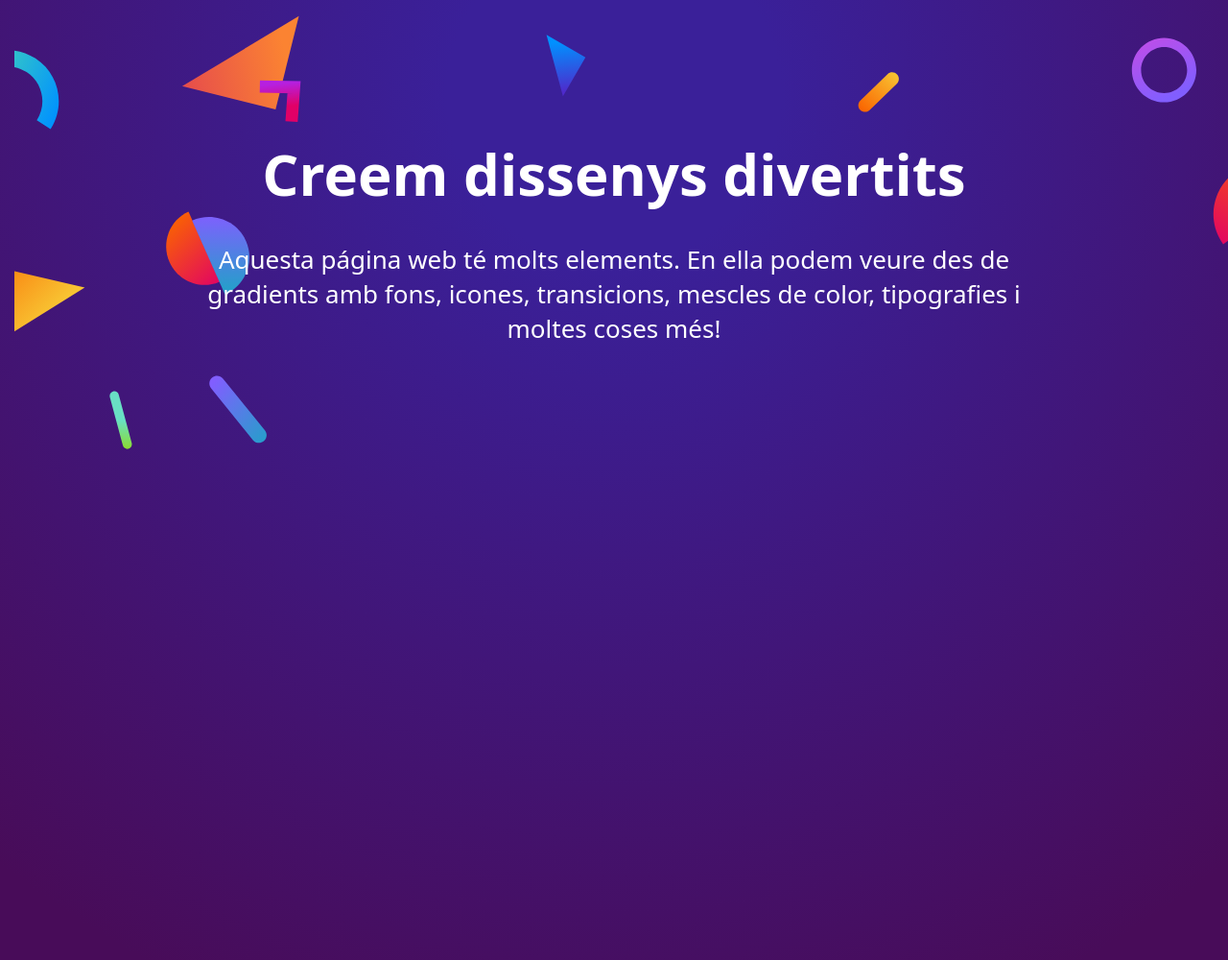
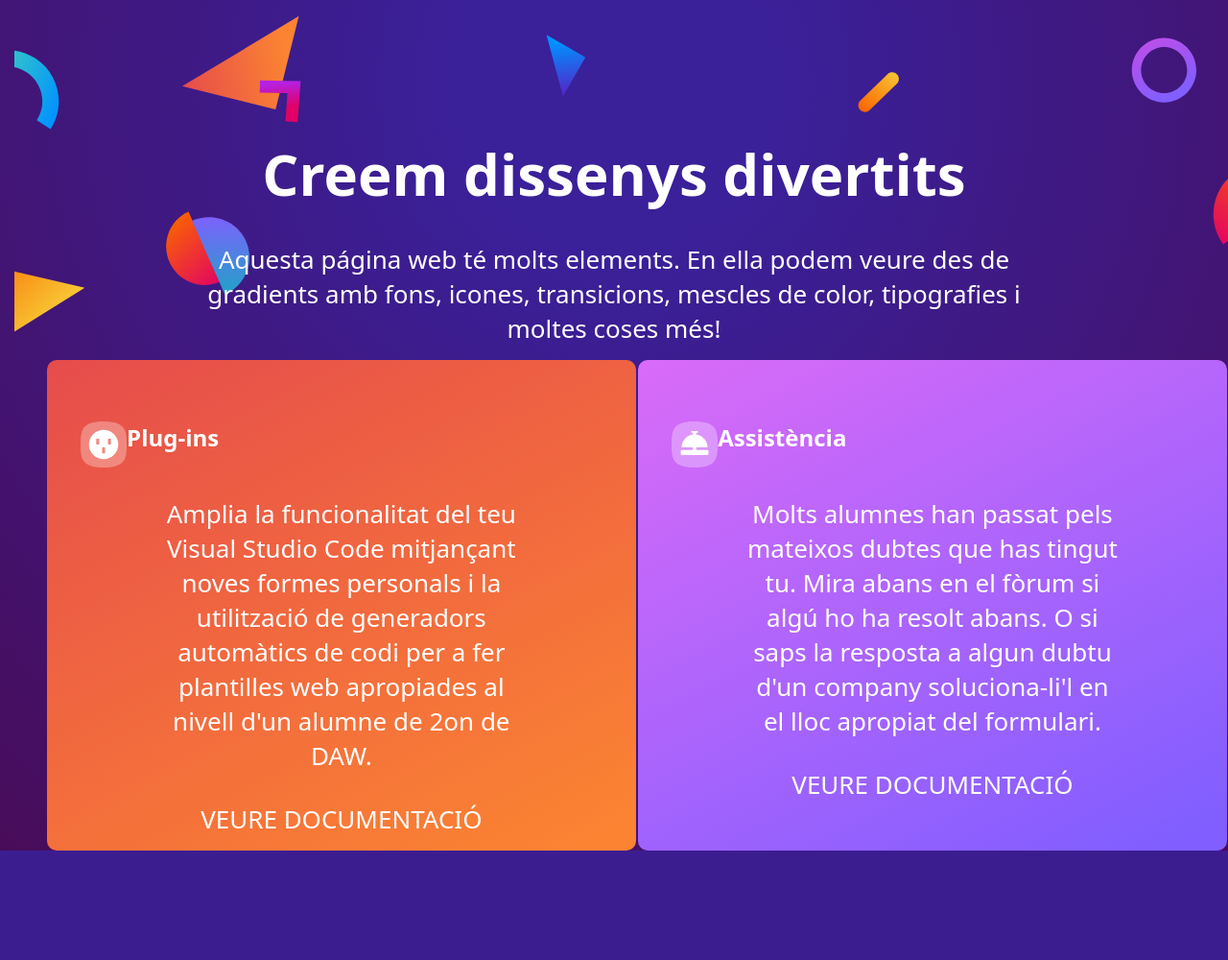
Before and after one commit to DomaxX26/Programming, a PHP site: page / in a window 1280 px wide. Shown: the part 50-1050 px from the top of the page at 96% size. After the commit the page ends 936 px from the top, so only its background shows below. Run offline with PHP 8.4, Linux system fonts and the light colour scheme.

Commit message:
HTML y CSS

```diff
--- a/HTML y CSS/Tema 6/Activitat Final/UD6ACTFINAL/css/estils.css
+++ b/HTML y CSS/Tema 6/Activitat Final/UD6ACTFINAL/css/estils.css
@@ -1,3 +1,8 @@
+@font-face {
+    font-family:Source Code Pro;
+    src: url(../fonts/Source_Code_Pro/SourceCodePro-Italic-VariableFont_wght.ttf);
+}
+
 *{
     margin: 0;
     box-sizing: border-box;
@@ -16,6 +21,7 @@ header .col-6{
     padding-bottom: 0.5%;
     align-items: center;
 }
+
 header .menu{
     font-size: 13px;
     justify-content: space-around;
@@ -61,18 +67,34 @@ header a{
     padding: 0% 15%;
 }
 
-
-
 .banda1 .titol{
-    background-image: url(../img/confeti.svg) ;
+    background-image: url(../img/confeti.svg);
     background-position: 15px 16px;
     background-repeat: no-repeat;
     background-size: 120%;
-    height: 1000px;
     padding-top: 140px;
 }
 
+.targeta{
+    color:white;
+    border-radius: 10px;
+    width: 48vw;
+}
+.plugin{
+    background-image: linear-gradient(153deg, #e64c4c 0%, #fb8332 95%);
+    margin-left: 3.8%;
+}
 
+.imgTar{
+    display: flex;
+    padding-top: 11%;
+    padding-left: 3.5%;
+}
+
+
+.assistencia{
+    background-image: linear-gradient(153deg, #da6bf8 0%, #815eff 95%);
+}
 
 
 /*Footer*/
--- a/HTML y CSS/Tema 6/Activitat Final/UD6ACTFINAL/index.html
+++ b/HTML y CSS/Tema 6/Activitat Final/UD6ACTFINAL/index.html
@@ -37,7 +37,48 @@
                         transicions, mescles de color, tipografies i moltes coses més!</p>
                 </div>
             </div>
-            <div class="row"></div>
+            <div class="row">
+                <div class="container plugin targeta">
+                    <div class="row">
+                        <div class="col-12 imgTar">
+                            <img src="../UD6ACTFINAL/img/icona_plugin.svg">
+                            <h2>Plug-ins</h2>
+                        </div>
+                    </div>
+                    <div class="row">
+                        <div class="col-12">
+                            <p>Amplia la funcionalitat del teu Visual Studio Code mitjançant noves formes personals i la
+                                utilització de generadors automàtics de codi per a fer plantilles web apropiades al
+                                nivell d'un alumne de 2on de DAW.</p>
+                        </div>
+                    </div>
+                    <div class="row">
+                        <div class="col-12 documentacio">
+                            <p>VEURE DOCUMENTACIÓ</p>
+                        </div>
+                    </div>
+                </div>
+                <div class="container assistencia targeta">
+                    <div class="row">
+                        <div class="col-12 imgTar">
+                            <img src="../UD6ACTFINAL/img/icona_assistencia.svg">
+                            <h2>Assistència</h2>
+                        </div>
+                    </div>
+                    <div class="row">
+                        <div class="col-12">
+                            <p>Molts alumnes han passat pels mateixos dubtes que has tingut tu. Mira abans en el fòrum
+                                si algú ho ha resolt abans. O si saps la resposta a algun dubtu d'un company
+                                soluciona-li'l en el lloc apropiat del formulari.</p>
+                        </div>
+                    </div>
+                    <div class="row">
+                        <div class="col-12 documentacio">
+                            <p>VEURE DOCUMENTACIÓ</p>
+                        </div>
+                    </div>
+                </div>
+            </div>
             <div class="row"></div>
         </div>
     </main>
```
